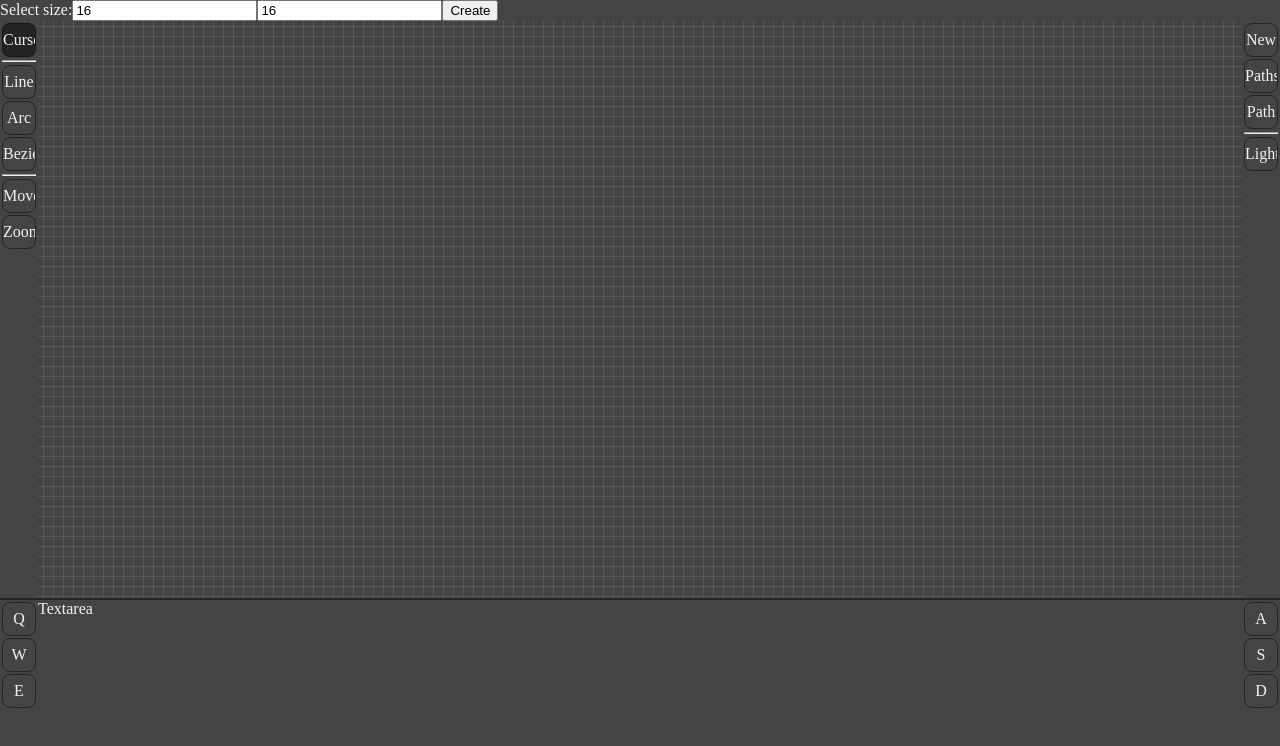
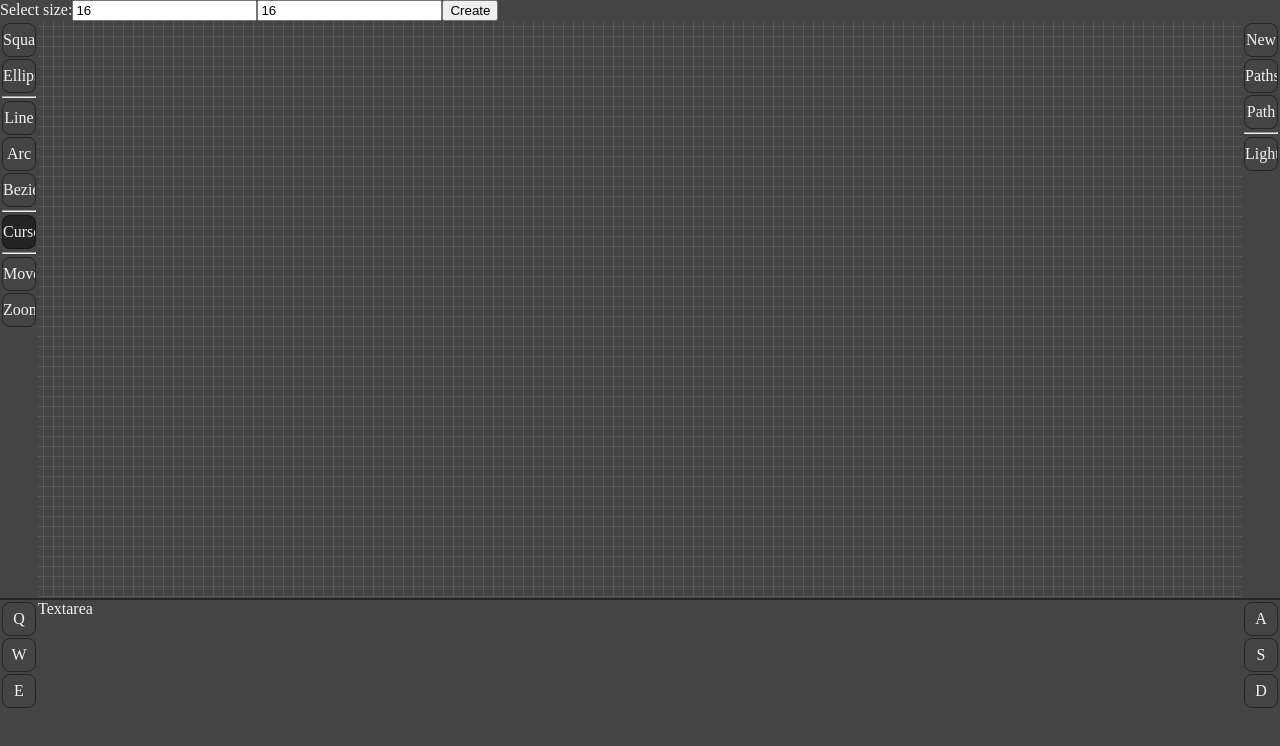
Before and after one commit to CodedSakura/svg-editor, a React (Vite) app: page / in a window 1280 px wide. Shown: the top 746 px of the page. Built offline with nearby package versions, Linux system fonts and the light colour scheme.

Commit message:
add square, ellipse tools

```diff
--- a/src/App.tsx
+++ b/src/App.tsx
@@ -7,6 +7,8 @@ enum DragModalState {
 
 enum Tool {
   CURSOR,
+  SQUARE,
+  ELLIPSE,
   LINE,
   ARC,
   BEZIER,
@@ -16,11 +18,14 @@ enum Tool {
 
 const toolList = [
   [
-    Tool.CURSOR,
+    Tool.SQUARE,
+    Tool.ELLIPSE,
   ], [
     Tool.LINE,
     Tool.ARC,
     Tool.BEZIER,
+  ], [
+    Tool.CURSOR,
   ], [
     Tool.MOVE,
     Tool.ZOOM,
@@ -28,6 +33,8 @@ const toolList = [
 ] as const;
 const toolData: Record<Tool, { name: string, description?: string }> = {
   [Tool.CURSOR]: { name: "Cursor" },
+  [Tool.SQUARE]: { name: "Square" },
+  [Tool.ELLIPSE]: { name: "Ellipse" },
   [Tool.LINE]: { name: "Line" },
   [Tool.ARC]: { name: "Arc" },
   [Tool.BEZIER]: { name: "Bezier" },
@@ -35,12 +42,12 @@ const toolData: Record<Tool, { name: string, description?: string }> = {
   [Tool.ZOOM]: { name: "Zoom" },
 } as const;
 
-enum PropertyPanel {
+/*enum PropertyPanel {
   NONE,
   NEW,
   PATHS,
   PATH_PROPS,
-}
+}*/
 
 
 export default function App() {
@@ -49,7 +56,7 @@ export default function App() {
   const [ dragModal, setDragModal ] = useState(DragModalState.OFF);
   const [ lightMode, setLightMode ] = useState(false);
   const [ tool, setTool ] = useState(Tool.CURSOR);
-  const [ propertyPanel, setPropertyPanel ] = useState(PropertyPanel.NONE);
+  // const [ propertyPanel, setPropertyPanel ] = useState(PropertyPanel.NONE);
 
   const dragModalMove = useCallback((e: React.MouseEvent) => {
     if (dragModal === DragModalState.OFF) {
```
